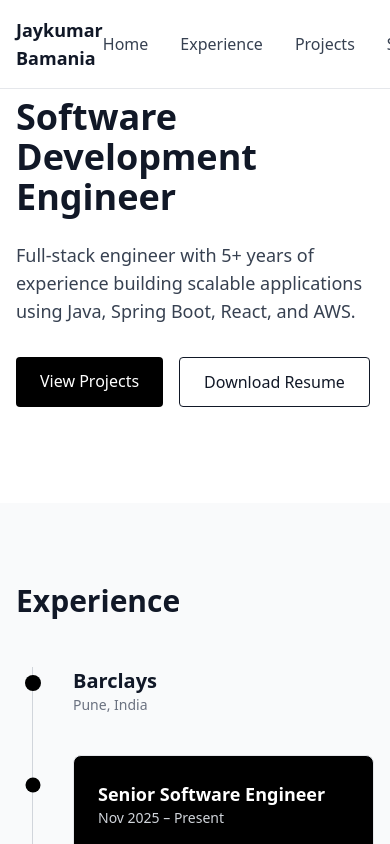
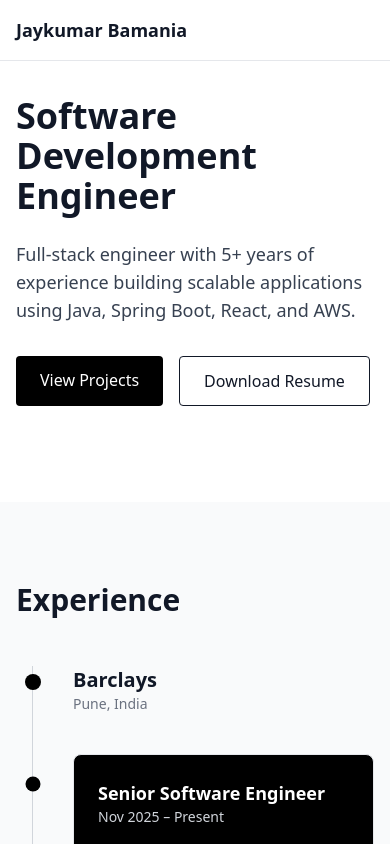
Before and after one commit to jaykumarbamania/My_Portfolio, a React (Vite) app: page / in a window 390 px wide. Shown: the top 844 px of the page. Built offline with nearby package versions, Linux system fonts and the light colour scheme.

Commit message:
Added responsive hamburger menu to navbar

```diff
--- a/src/components/Navbar.jsx
+++ b/src/components/Navbar.jsx
@@ -1,4 +1,4 @@
-import { useEffect, useState } from "react";
+import { useState } from "react";
 import { MY_PORTFOLIO_NAME } from "../config/socials";
 
 const navLinks = [
@@ -10,74 +10,22 @@ const navLinks = [
 ];
 
 const Navbar = () => {
+  const [isOpen, setIsOpen] = useState(false);
 
-  // const [darkMode, setDarkMode] = useState(false);
-
-  // useEffect(() => {
-  //   if (darkMode) {
-  //     document.documentElement.classList.add("dark");
-  //   } else {
-  //     document.documentElement.classList.remove("dark");
-  //   }
-  // }, [darkMode]);
+  const handleLinkClick = () => {
+    setIsOpen(false); // close mobile menu after click
+  };
 
   return (
-    <header className="sticky top-0 z-50 bg-white border-b">
-      {/* <nav className="max-w-6xl mx-auto px-4 py-4 flex justify-between items-center">
-        <h1 className="text-xl font-bold text-gray-900">
-          {MY_PORTFOLIO_NAME}
-        </h1>
-
-        <ul className="hidden md:flex gap-6 text-gray-700 font-medium">
-          <li className="relative cursor-pointer group">
-            <span className="group-hover:text-black transition">
-              Home
-            </span>
-            <span className="absolute left-0 -bottom-1 w-0 h-[2px] bg-black transition-all group-hover:w-full"></span>
-          </li>
-          <li className="relative cursor-pointer group">
-            <span className="group-hover:text-black transition">
-              Skills
-            </span>
-            <span className="absolute left-0 -bottom-1 w-0 h-[2px] bg-black transition-all group-hover:w-full"></span>
-          </li>
-          <li className="relative cursor-pointer group">
-            <span className="group-hover:text-black transition">
-              Projects
-            </span>
-            <span className="absolute left-0 -bottom-1 w-0 h-[2px] bg-black transition-all group-hover:w-full"></span>
-          </li>
-          <li className="relative cursor-pointer group">
-            <span className="group-hover:text-black transition">
-              Experience
-            </span>
-            <span className="absolute left-0 -bottom-1 w-0 h-[2px] bg-black transition-all group-hover:w-full"></span>
-          </li>
-          <li className="relative cursor-pointer group">
-            <span className="group-hover:text-black transition">
-              Contact
-            </span>
-            <span className="absolute left-0 -bottom-1 w-0 h-[2px] bg-black transition-all group-hover:w-full"></span>
-          </li>
-        </ul>
-        {navLinks.map((link) => (
-            <a
-              key={link.name}
-              href={link.href}
-              className="text-gray-700 dark:text-gray-300 hover:text-black dark:hover:text-white transition"
-            >
-              {link.name}
-            </a>
-          ))}
-      </nav> */}
-
-      <nav className="fixed top-0 w-full bg-white z-50 border-b">
-      <div className="max-w-6xl mx-auto px-4 py-4 flex justify-between items-center">
+    <header className="fixed top-0 w-full bg-white border-b z-50">
+      <nav className="max-w-6xl mx-auto px-4 py-4 flex justify-between items-center">
+        {/* Logo */}
         <span className="font-bold text-lg">
           {MY_PORTFOLIO_NAME}
         </span>
 
-        <div className="flex gap-8">
+        {/* Desktop Nav */}
+        <div className="hidden md:flex gap-8">
           {navLinks.map((link) => (
             <a
               key={link.name}
@@ -85,23 +33,54 @@ const Navbar = () => {
               className="relative group text-gray-700 font-medium transition-colors duration-300 hover:text-black"
             >
               {link.name}
-
-              {/* underline */}
-              <span
-                className="absolute left-0 -bottom-1 h-[2px] w-0 bg-black transition-all duration-300 group-hover:w-full"
-              />
+              <span className="absolute left-0 -bottom-1 h-[2px] w-0 bg-black transition-all duration-300 group-hover:w-full" />
             </a>
           ))}
-          {/* Dark Mode Toggle */}
-          {/* <button
-            onClick={() => setDarkMode(!darkMode)}
-            className="border rounded px-3 py-1 text-sm dark:text-white"
-          >
-            {darkMode ? "☀️" : "🌙"}
-          </button> */}
+        </div>
+
+        {/* Hamburger Button (Mobile) */}
+        <button
+          className="md:hidden flex flex-col justify-between w-6 h-5"
+          onClick={() => setIsOpen(!isOpen)}
+          aria-label="Toggle menu"
+        >
+          <span
+            className={`block h-[2px] bg-black transition-transform duration-300 ${
+              isOpen ? "rotate-45 translate-y-[6px]" : ""
+            }`}
+          />
+          <span
+            className={`block h-[2px] bg-black transition-opacity duration-300 ${
+              isOpen ? "opacity-0" : "opacity-100"
+            }`}
+          />
+          <span
+            className={`block h-[2px] bg-black transition-transform duration-300 ${
+              isOpen ? "-rotate-45 -translate-y-[6px]" : ""
+            }`}
+          />
+        </button>
+      </nav>
+
+      {/* Mobile Menu */}
+      <div
+        className={`md:hidden overflow-hidden transition-all duration-300 ${
+          isOpen ? "max-h-96 border-t" : "max-h-0"
+        }`}
+      >
+        <div className="flex flex-col px-4 py-4 space-y-4 bg-white">
+          {navLinks.map((link) => (
+            <a
+              key={link.name}
+              href={link.href}
+              onClick={handleLinkClick}
+              className="text-gray-700 font-medium hover:text-black transition"
+            >
+              {link.name}
+            </a>
+          ))}
         </div>
       </div>
-    </nav>
     </header>
   );
 };
```
